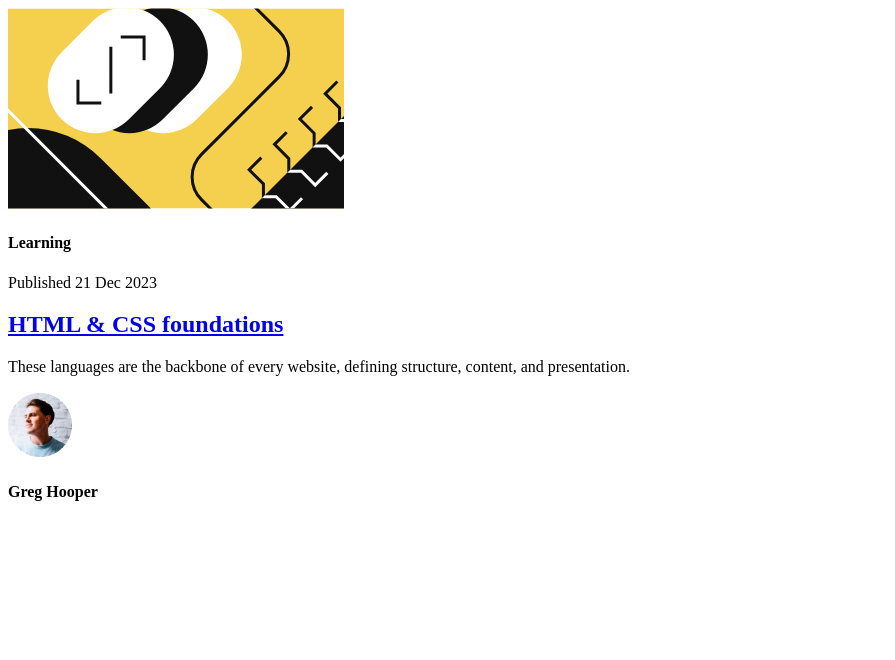
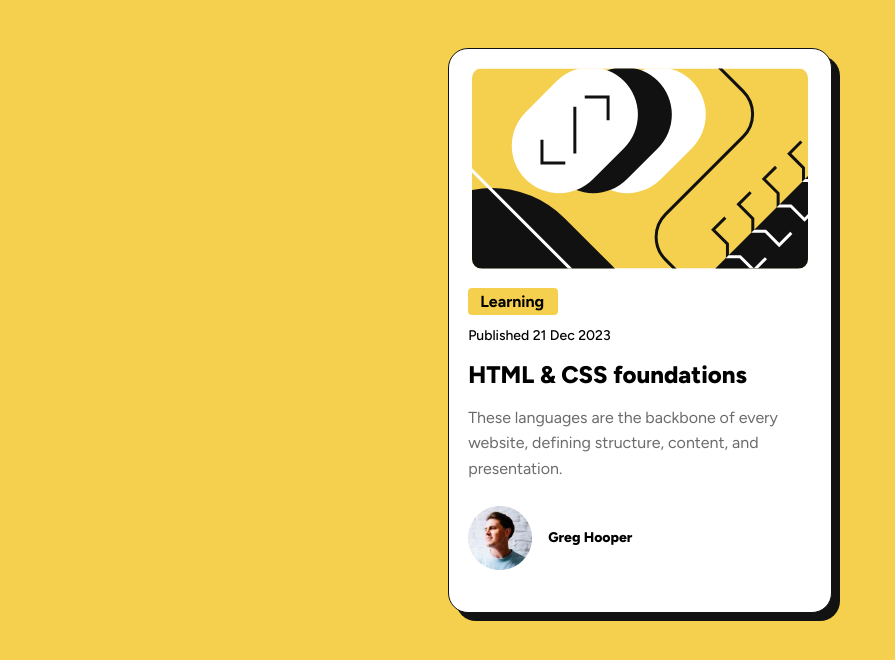
Before and after one commit to nelsonmramon/Blog-Preview-Card, a plain HTML site: page index.html in a window 1280 px wide. Shown: the whole page, without its empty margins (0-895 px from the left). Drawn offline with Linux system fonts and the light colour scheme.

Commit message:
Implemented CSS styles

```diff
--- a/index.html
+++ b/index.html
@@ -22,7 +22,7 @@
     <title>Frontend Mentor | Blog preview card</title>
   </head>
   <body>
-    <main class="container">
+    <main class="preview-card-container">
       <div class="preview-card-img">
         <img
           src="./assets/images/illustration-article.svg"
@@ -35,7 +35,7 @@
         </div>
         <p class="published-date">Published 21 Dec 2023</p>
         <a href="#">
-          <h2>HTML & CSS foundations</h2>
+          <h2 class="blog-post-title">HTML & CSS foundations</h2>
         </a>
         <p class="preview-text">
           These languages are the backbone of every website, defining structure,
--- a/style.css
+++ b/style.css
@@ -4,3 +4,99 @@
     --Gray500: hsl(0, 0%, 42%);
     --Gray950: hsl(0, 0%, 7%);
 }
+
+*{
+    margin: 0;
+    padding: 0;
+    box-sizing: border-box;
+    font-family: 'Figtree', sans-serif;
+}
+
+body{
+    background-color: var(--Yellow);
+}
+
+a{
+    color: #000;
+    text-decoration: none;
+}
+
+.preview-card-container{
+    width: 384px;
+    height: 565px;
+    background-color: var(--White);
+    border-radius: 20px;
+    border: 1px solid var(--Gray950);
+    box-shadow: 8px 8px 0px 0px var(--Gray950) ;
+    padding: 1.2rem;
+    margin: 3rem auto;
+}
+
+.preview-card-img{
+    display: flex;
+    align-items: center;
+    justify-content: center;
+}
+
+.preview-card-img img{
+    border-radius: 10px;
+}
+
+.preview-card-text{
+    margin-top: 1.2rem;
+}
+
+.yellow-bg{
+    background-color: var(--Yellow);
+    padding: 4px 12px;
+    border-radius: 4px;
+    width: 90px;
+}
+
+.published-date{
+    font-size: 14px;
+    font-weight: 500;
+    margin-top: .7rem;
+    margin-bottom: 1rem;
+}
+
+.blog-post-title{
+    font-size: 24px;
+    font-weight: 800;
+    margin-top: .7rem;
+    margin-bottom: 1rem;
+}
+
+.blog-post-title:hover{
+    color: var(--Yellow);
+}
+
+.preview-text{
+    font-size: 16px;
+    color: var(--Gray500);
+    line-height: 1.6rem;
+    margin-bottom: 1.5rem;
+}
+
+.blog-post-avatar-container{
+    display: flex;
+    align-items: center;
+}
+
+.blog-post-avatar-container h4{
+    margin-left: 1rem;
+    font-size: 14px;
+    font-weight: 800;
+}
+
+/* Media Queries */
+@media screen and (max-width:500px) {
+    .preview-card-container{
+        width: 90%;
+        margin: 2rem auto;
+    }
+
+    .preview-card-img img{
+        width: 100%;
+    }
+}
```
